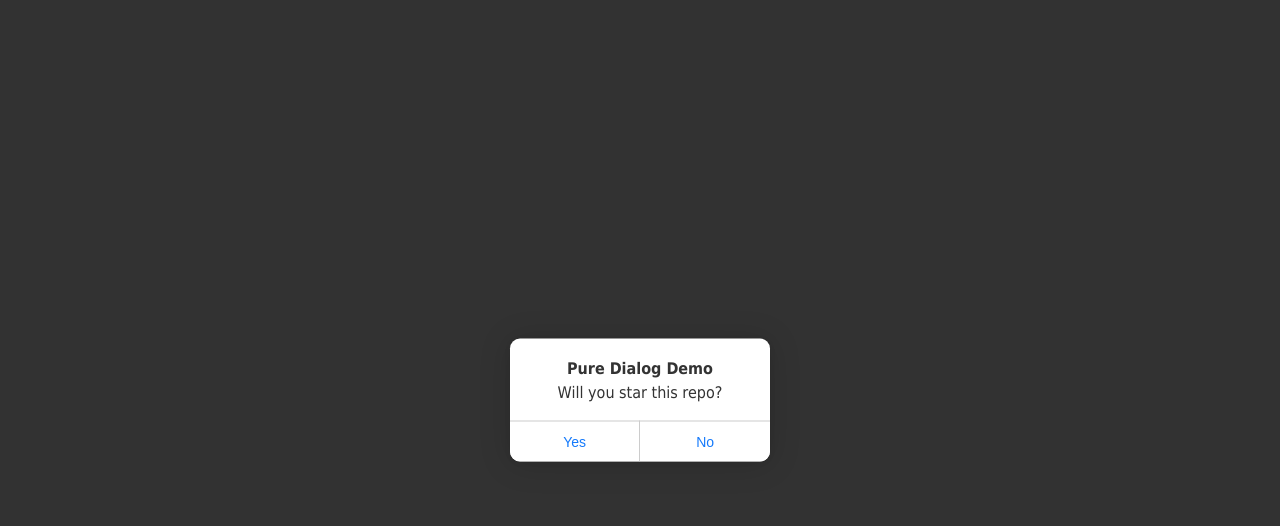
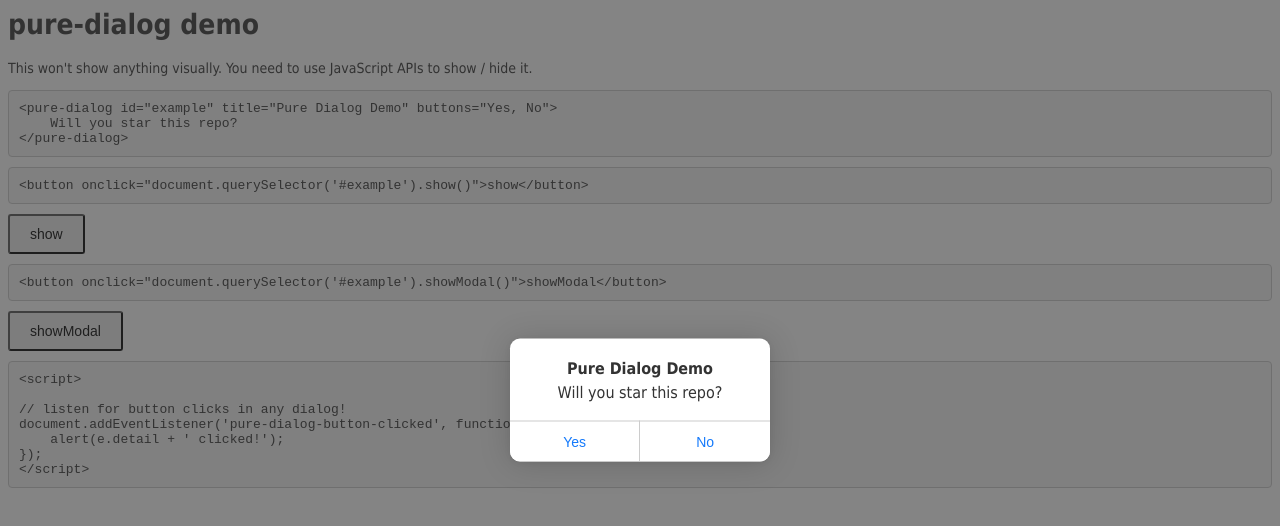
Before and after one commit to john-doherty/pure-dialog, a website: page index.html in a window 1280 px wide. Both pictures are taken after a click on the button "showModal". Drawn offline with Linux system fonts and the light colour scheme.

Commit message:
Added css fade in/out

```diff
--- a/src/pure-dialog.css
+++ b/src/pure-dialog.css
@@ -8,20 +8,24 @@
 pure-dialog {
     z-index: 999;
     visibility: hidden;
+    transition: visibility 0.3s ease-in-out, opacity 0.3s ease-in-out;
+    opacity: 0;
 }
 
 pure-dialog[open] {
     visibility: visible;
+    opacity: 1;
 }
 
 pure-dialog[open][modal] {
-    position: absolute; /*fixed;*/
+    position: absolute;
     top: 0;
     right: 0;
     bottom: 0;
     left: 0;
-    background: rgba(50, 50, 50, 1);
+    background: rgba(50, 50, 50, 0.6);
     visibility: visible;
+    opacity: 1;
 }
 
 pure-dialog .pure-dialog-close {
@@ -54,6 +58,7 @@ pure-dialog .pure-dialog-title {
     line-height: 20px;
     padding: 20px;
     font-weight: bold;
+    user-select: none;
 }
 
 pure-dialog .pure-dialog-body {
```
